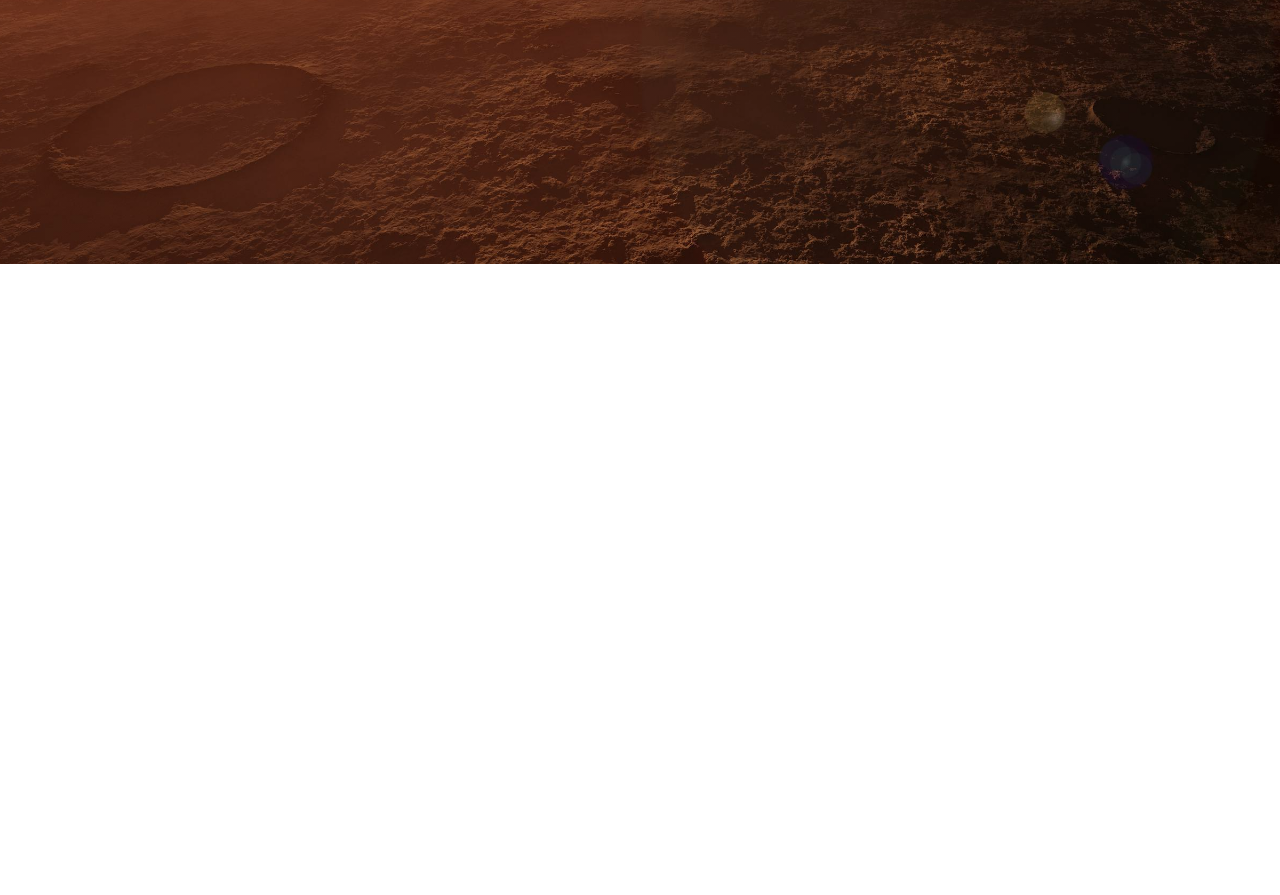
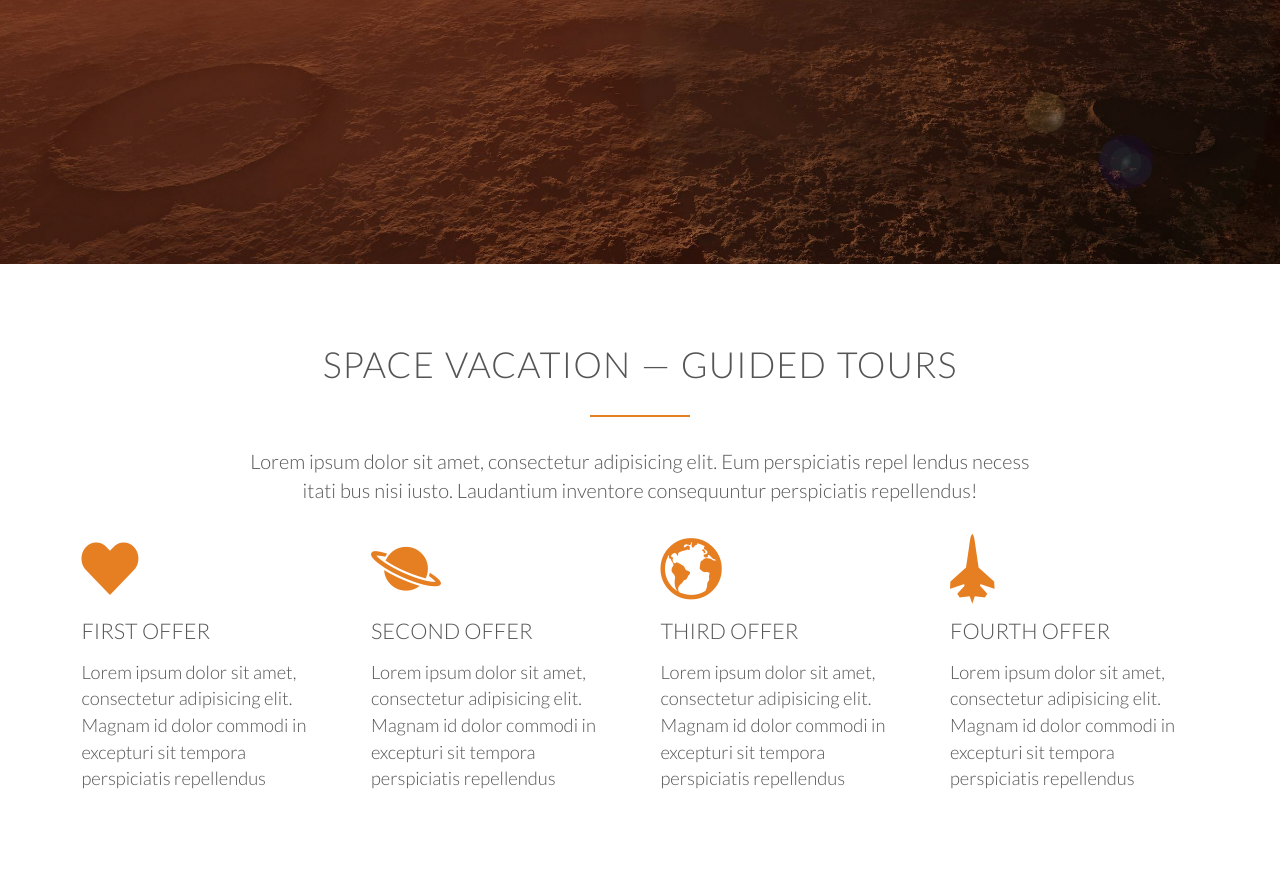
Before and after one commit to josip1987/space-travel-website, a website built with webpack: page app/index.html in a window 1280 px wide. Shown: the part 536-1431 px from the top of the page. Before the commit the page ends 800 px from the top, so only its background shows below. Built offline with nearby package versions, Linux system fonts and the light colour scheme.

Commit message:
features section

```diff
--- a/app/assets/styles/base/_global.css
+++ b/app/assets/styles/base/_global.css
@@ -16,3 +16,11 @@ img {
 	max-width: 100%;
 	height: auto;
 }
+
+h1,
+h2,
+h3 {
+	font-weight: 300;
+	text-transform: uppercase;
+	letter-spacing: 1px;
+}
--- /dev/null
+++ b/app/assets/styles/modules/_icons.css
@@ -0,0 +1,6 @@
+.icon-big {
+	font-size: 350%;
+	display: block;
+	color: $carrot;
+	margin-bottom: 10px;
+}
--- /dev/null
+++ b/app/assets/styles/modules/_section-features.css
@@ -0,0 +1,17 @@
+.section-features {
+
+	&__item {
+		padding: 1%;
+
+		&--title {
+			font-size: 1.35rem;
+			margin-bottom: 15px;
+			letter-spacing: 0;
+		}
+
+		&--text {
+			font-size: 1.15rem;
+			line-height: 145%;
+		}
+	}
+}
--- /dev/null
+++ b/app/assets/styles/modules/_section.css
@@ -0,0 +1,30 @@
+.section {
+	padding: 80px 0;
+
+	&__title {
+		font-weight: 300;
+		letter-spacing: 1px;
+		text-transform: uppercase;
+		font-size: 2.25rem;
+		word-spacing: 2px;
+		text-align: center;
+		margin-bottom: 30px;
+
+		&::after {
+			display: block;
+			height: 2px;
+			background-color: $carrot;
+			content: "";
+			width: 100px;
+			margin: 0 auto;
+			margin-top: 30px;
+		}
+	}
+
+	&__subtitle {
+		line-height: 145%;
+		width: 70%;
+		margin-left: 15%;
+		text-align: center;
+	}
+}
--- a/app/assets/styles/styles.css
+++ b/app/assets/styles/styles.css
@@ -9,3 +9,6 @@
 @import "modules/_hero";
 @import "modules/_buttons";
 @import "modules/_main-navigation";
+@import "modules/_section";
+@import "modules/_section-features";
+@import "modules/_icons";
--- a/app/index.html
+++ b/app/index.html
@@ -3,6 +3,7 @@
 <head>
   <meta name="viewport" content="width=device-width, initial-scale=1" />
   <link href="https://fonts.googleapis.com/css?family=Lato:100,300,300i,400" rel="stylesheet">
+  <link rel="stylesheet" href="http://code.ionicframework.com/ionicons/2.0.1/css/ionicons.min.css">
   <title>Space travel agency</title>
   <meta name="keywords" content="Space travel, Mars holiday, Alien cuisine">
   <meta name="description" content="Just A Boilerplate">
@@ -28,6 +29,46 @@
 		</div> <!--/ .hero__text -->
 	</header> <!--/ .hero -->
 
+	<section class="section section-features">
+		<div class="row">
+			<h2 class="section__title">Space vacation &mdash; Guided tours</h2>
+			<p class="section__subtitle">
+				Lorem ipsum dolor sit amet, consectetur adipisicing elit. Eum perspiciatis repel lendus necess itati bus nisi iusto. Laudantium inventore consequuntur perspiciatis repellendus!
+			</p> <!--/ .section__subtitle -->
+		</div> <!--/ .row -->
+
+		<div class="row">
+			<div class="col span-1-of-4 section-features__item">
+				<i class="ion-heart icon-big"></i>
+				<h3 class="section-features__item--title">First offer</h3>
+				<p class="section-features__item--text">
+					Lorem ipsum dolor sit amet, consectetur adipisicing elit. Magnam id dolor commodi in excepturi sit tempora perspiciatis repellendus
+				</p>
+			</div> <!--/ .col span-1-of-4 -->
+			<div class="col span-1-of-4 section-features__item">
+				<i class="ion-planet icon-big"></i>
+				<h3 class="section-features__item--title">Second offer</h3>
+				<p class="section-features__item--text">
+					Lorem ipsum dolor sit amet, consectetur adipisicing elit. Magnam id dolor commodi in excepturi sit tempora perspiciatis repellendus
+				</p>
+			</div> <!--/ .col span-1-of-4 -->
+			<div class="col span-1-of-4 section-features__item">
+				<i class="ion-earth icon-big"></i>
+				<h3 class="section-features__item--title">Third offer</h3>
+				<p class="section-features__item--text">
+					Lorem ipsum dolor sit amet, consectetur adipisicing elit. Magnam id dolor commodi in excepturi sit tempora perspiciatis repellendus
+				</p>
+			</div> <!--/ .col span-1-of-4 -->
+			<div class="col span-1-of-4 section-features__item">
+				<i class="ion-jet icon-big"></i>
+				<h3 class="section-features__item--title">Fourth offer</h3>
+				<p class="section-features__item--text">
+					Lorem ipsum dolor sit amet, consectetur adipisicing elit. Magnam id dolor commodi in excepturi sit tempora perspiciatis repellendus
+				</p>
+			</div> <!--/ .col span-1-of-4 -->
+		</div> <!--/ .row -->
+	</section> <!--/ .section .section-features -->
+
 <script src="/temp/scripts/App.js"></script>
 </body>
 </html>
--- a/app/temp/styles/styles.css
+++ b/app/temp/styles/styles.css
@@ -1140,6 +1140,14 @@ img {
 	height: auto;
 }
 
+h1,
+h2,
+h3 {
+	font-weight: 300;
+	text-transform: uppercase;
+	letter-spacing: 1px;
+}
+
 .wrapper {
 	overflow: hidden;
 	padding-left: 18px;
@@ -1251,3 +1259,56 @@ img {
 .main-navigation__item a:hover {
   border-bottom: 2px solid #e67e22;
 }
+
+.section {
+	padding: 80px 0;
+}
+
+.section__title {
+  font-weight: 300;
+  letter-spacing: 1px;
+  text-transform: uppercase;
+  font-size: 2.25rem;
+  word-spacing: 2px;
+  text-align: center;
+  margin-bottom: 30px;
+}
+
+.section__title::after {
+  display: block;
+  height: 2px;
+  background-color: #e67e22;
+  content: "";
+  width: 100px;
+  margin: 0 auto;
+  margin-top: 30px;
+}
+
+.section__subtitle {
+  line-height: 145%;
+  width: 70%;
+  margin-left: 15%;
+  text-align: center;
+}
+
+.section-features__item {
+  padding: 1%;
+}
+
+.section-features__item--title {
+  font-size: 1.35rem;
+  margin-bottom: 15px;
+  letter-spacing: 0;
+}
+
+.section-features__item--text {
+  font-size: 1.15rem;
+  line-height: 145%;
+}
+
+.icon-big {
+	font-size: 350%;
+	display: block;
+	color: #e67e22;
+	margin-bottom: 10px;
+}
--- a/package.json
+++ b/package.json
@@ -3,6 +3,7 @@
   "author": "Josip Susic",
   "version": "1.0.0",
   "dependencies": {
+    "ionicons": "^3.0.0",
     "jquery": "^3.1.1",
     "normalize.css": "^5.0.0"
   },
```
